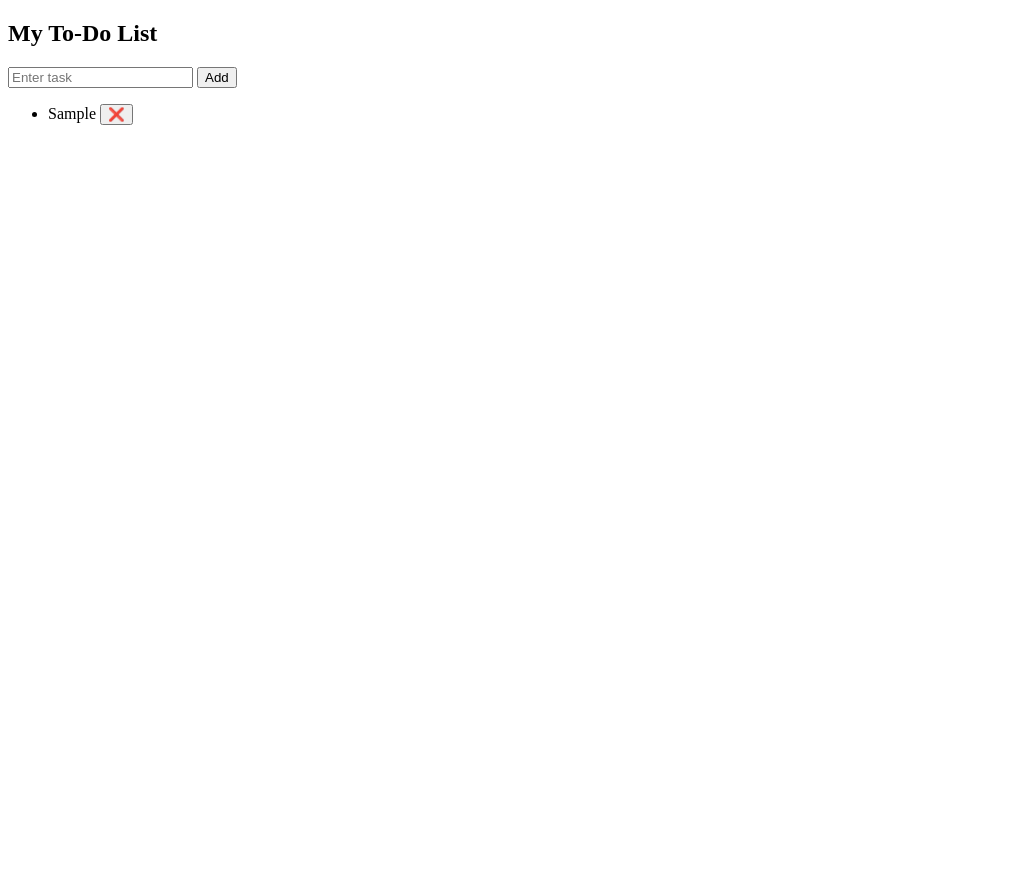
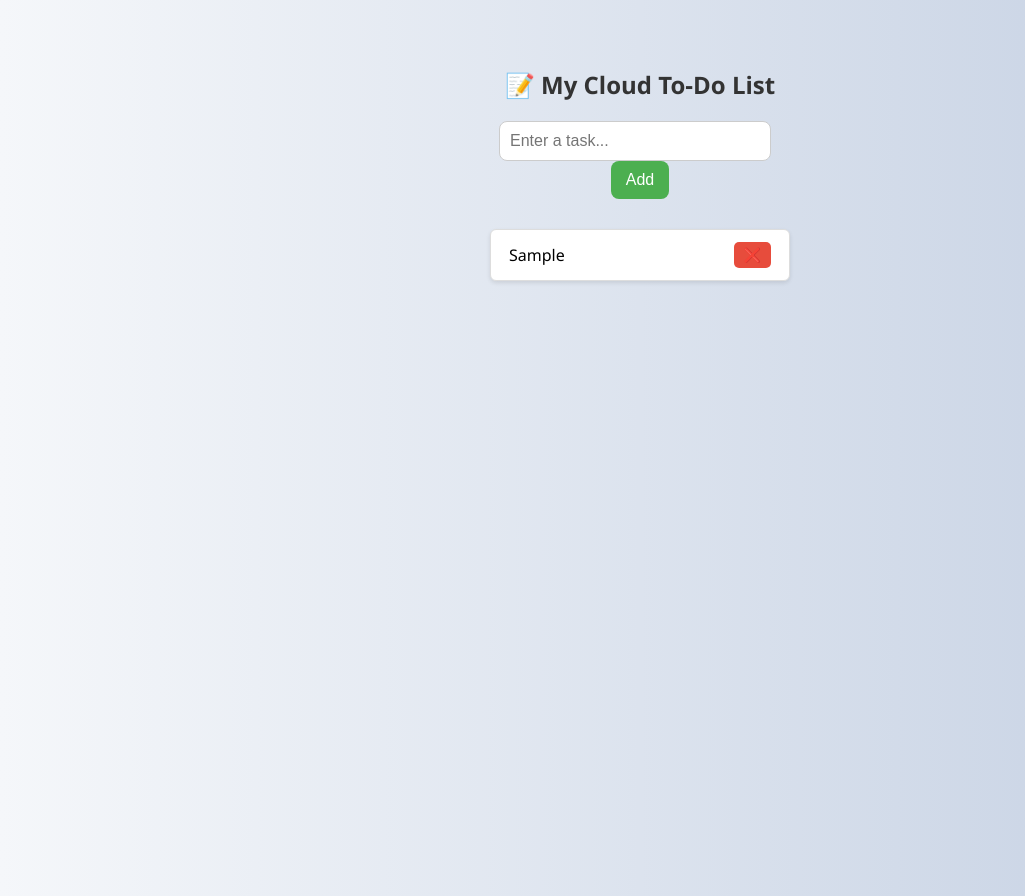
Before and after one commit to Jananiraj06/cloud-todo, a plain HTML site: page index.html in a window 1280 px wide. Both pictures are taken after typing "Sample" into the empty fields and a click on the button "Add". Shown: the whole page, without its empty margins (0-1025 px from the left). Before the commit the page ends 800 px from the top, so only its background shows below. Drawn offline with Linux system fonts and the light colour scheme.

Commit message:
Update index.html

```diff
--- a/index.html
+++ b/index.html
@@ -1,13 +1,83 @@
 <!DOCTYPE html>
 <html lang="en">
 <head>
-  <meta charset="UTF-8">
-  <meta name="viewport" content="width=device-width, initial-scale=1.0">
+  <meta charset="UTF-8" />
+  <meta name="viewport" content="width=device-width, initial-scale=1.0" />
   <title>To-Do List</title>
+  <style>
+    body {
+      font-family: 'Segoe UI', sans-serif;
+      background: linear-gradient(to right, #f5f7fa, #c3cfe2);
+      display: flex;
+      flex-direction: column;
+      align-items: center;
+      justify-content: flex-start;
+      min-height: 100vh;
+      padding: 40px 20px;
+    }
+
+    h2 {
+      color: #333;
+      margin-bottom: 20px;
+    }
+
+    input[type="text"] {
+      padding: 10px;
+      width: 250px;
+      border: 1px solid #ccc;
+      border-radius: 8px;
+      margin-right: 10px;
+      font-size: 16px;
+    }
+
+    button {
+      padding: 10px 15px;
+      border: none;
+      background-color: #4caf50;
+      color: white;
+      border-radius: 8px;
+      cursor: pointer;
+      font-size: 16px;
+    }
+
+    button:hover {
+      background-color: #45a049;
+    }
+
+    ul {
+      list-style: none;
+      padding: 0;
+      width: 300px;
+      margin-top: 30px;
+    }
+
+    li {
+      background: #fff;
+      padding: 12px 18px;
+      border: 1px solid #ddd;
+      border-radius: 6px;
+      margin-bottom: 10px;
+      display: flex;
+      justify-content: space-between;
+      align-items: center;
+      box-shadow: 0 2px 4px rgba(0,0,0,0.1);
+    }
+
+    li button {
+      background-color: #e74c3c;
+      font-size: 14px;
+      padding: 5px 10px;
+      border-radius: 5px;
+    }
+
+    li button:hover {
+      background-color: #c0392b;
+    }
+  </style>
 </head>
 <body>
-  <h2>My To-Do List</h2>
-  <input type="text" id="taskInput" placeholder="Enter task">
+  <h2>📝 My Cloud To-Do List</h2>
+  <input type="text" id="taskInput" placeholder="Enter a task..." />
   <button onclick="addTask()">Add</button>
   <ul id="taskList"></ul>
 
@@ -24,7 +94,7 @@
     }
 
     function addTask() {
-      const task = document.getElementById("taskInput").value;
+      const task = document.getElementById("taskInput").value.trim();
       if (task) {
         tasks.push(task);
         localStorage.setItem("tasks", JSON.stringify(tasks));
```
